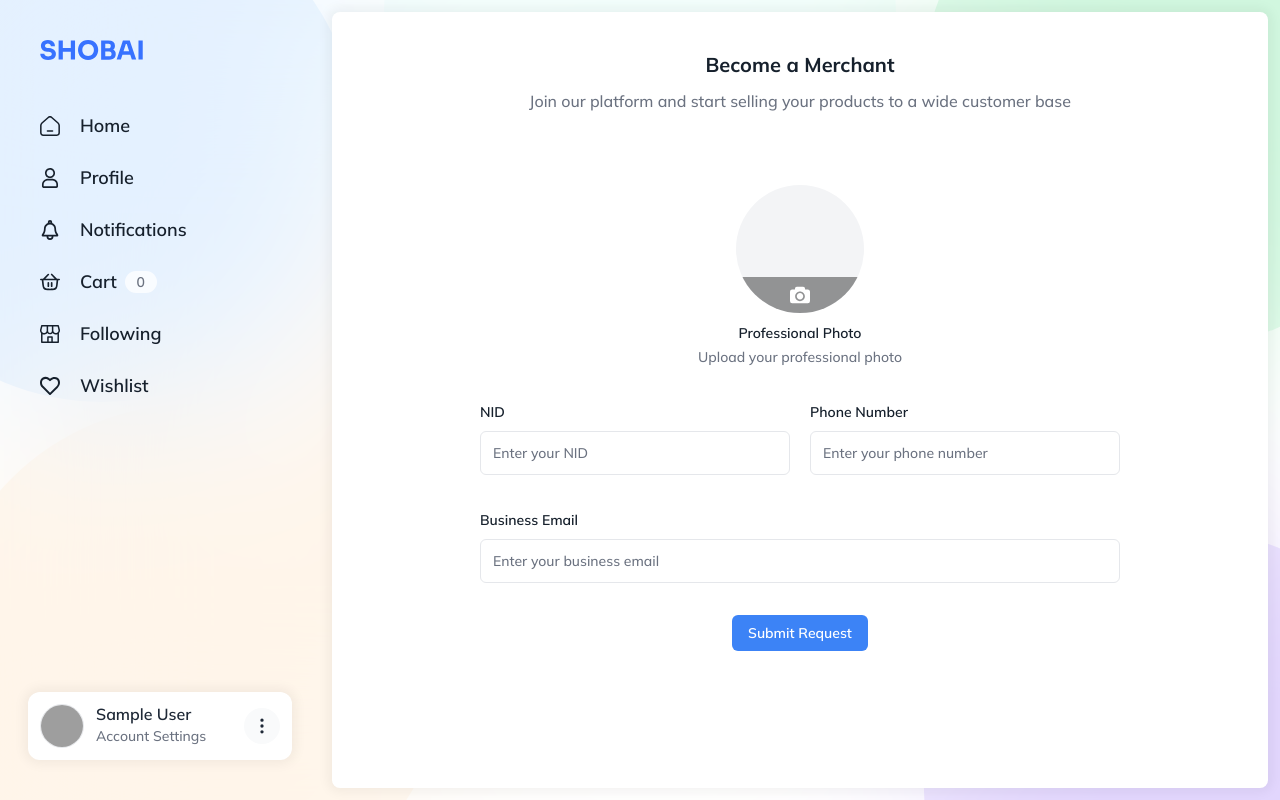
After one commit to Mohotasir/SHOBAI, a Django app: page /become-merchant in a window 1280 px wide. The commit adds this page. Run offline with Django 5.2, Linux system fonts and the light colour scheme; the visitor is signed in with stand-in values (Sample User, id 1); some libraries are stand-ins or nearby versions; grey boxes are pictures that could not be loaded.

Commit message:
added become-merchant page

```diff
--- a/apps/users/admin.py
+++ b/apps/users/admin.py
@@ -1,6 +1,9 @@
 from django.contrib import admin
-from .models import User
+from .models import User, MerchantApplication
 
 
 # Register User model
 admin.site.register(User)
+
+# Register Merchant Application model
+admin.site.register(MerchantApplication)
--- a/apps/users/forms.py
+++ b/apps/users/forms.py
@@ -4,6 +4,7 @@ from django.core.exceptions import ValidationError
 from django.contrib.auth import get_user_model
 from django.contrib.auth.password_validation import validate_password
 from django.contrib.auth.password_validation import password_validators_help_texts
+from .models import MerchantApplication
 
 User = get_user_model()
 
@@ -121,3 +122,66 @@ class UserSignInForm(forms.Form):
         required=True,
         error_messages={"required": "Password is required."},
     )
+
+
+class BecomeMerchantForm(forms.ModelForm):
+    photo = forms.FileField(
+        label="Photo",
+        widget=forms.FileInput(
+            attrs={
+                "class": "absolute inset-0 appearance-none opacity-0 outline-none focus:outline-none focus:ring-0",
+                "accept": "image/*",
+                "onchange": "showImage(event)",
+            }
+        ),
+        required=True,
+        error_messages={"required": "Photo is required."},
+    )
+
+    nid = forms.CharField(
+        label="NID",
+        widget=forms.TextInput(
+            attrs={
+                "class": "input w-full",
+                "placeholder": "Enter your NID",
+                "autocomplete": "off",
+            }
+        ),
+        required=True,
+        error_messages={"required": "NID is required."},
+    )
+
+    contact = forms.CharField(
+        label="Phone Number",
+        widget=forms.TextInput(
+            attrs={
+                "class": "input w-full",
+                "placeholder": "Enter your phone number",
+                "autocomplete": "phone",
+            }
+        ),
+        required=True,
+        error_messages={"required": "Phone number is required."},
+    )
+
+    email = forms.EmailField(
+        label="Business Email",
+        widget=forms.EmailInput(
+            attrs={
+                "class": "input w-full",
+                "placeholder": "Enter your business email",
+                "autocomplete": "email",
+            }
+        ),
+        required=True,
+        error_messages={"required": "Business email is required."},
+    )
+
+    class Meta:
+        model = MerchantApplication
+        fields = ["nid", "photo", "email", "contact"]
+
+    def clean_email(self):
+        email = self.cleaned_data.get("email")
+        validate_email(email)
+        return email
--- /dev/null
+++ b/apps/users/templates/become_merchant.html
@@ -0,0 +1,71 @@
+{% extends "layouts/root_layout.html" %}
+{% load static %}
+
+{% block slot %}
+   <section class="p-10 col-start-2 col-span-1 flex flex-col gap-y-10 bg-white flex-1 rounded-lg shadow-card">
+      <header class="space-y-3 text-center">
+         <div class="text-foreground text-xl font-bold leading-tight">Become a Merchant</div>
+         <div>Join our platform and start selling your products to a wide customer base</div>
+      </header>
+
+      <form method="post"
+            enctype="multipart/form-data"
+            class="mx-auto w-full max-w-screen-sm space-y-8">
+         {% csrf_token %}
+         <div class="flex flex-col w-full items-center text-center space-y-2.5">
+            <div class="flex-center relative size-32 rounded-full bg-gray-100 overflow-hidden">
+               {{ form.photo }}
+
+               <img id="image-preview"
+                    src="https://images.unsplash.com/photo-1519345182560-3f2917c472ef?ixlib=rb-%3DeyJhcHBfaWQiOjEyMDd9&auto=format&fit=facearea&facepad=8&w=1024&h=1024&q=80"
+                    width="128"
+                    height="128"
+                    class="hidden absolute inset-0 object-cover pointer-events-none"
+                    alt="Uploaded image" />
+
+               <div class="py-2 absolute inset-x-0 bottom-0 flex flex-col items-center justify-center gap-x-2 bg-black/40 pointer-events-none">
+                  <img src="{% static 'images/Camera.svg' %}"
+                       width="20"
+                       height="20"
+                       alt="Camera icon"
+                       class="size-5" />
+               </div>
+            </div>
+
+            <div class="space-y-1 text-sm">
+               <label for="{{ form.photo.id_for_label }}">Professional Photo</label>
+               <p>Upload your professional photo</p>
+               {% if form.photo.errors %}<span class="text-sm text-destructive">{{ form.photo.errors.0 }}</span>{% endif %}
+            </div>
+         </div>
+
+         <!-- NID and Contact Number -->
+         <div class="flex flex-wrap gap-5">
+            <div class="flex-grow space-y-2">
+               <label for="{{ form.nid.id_for_label }}">NID</label>
+               {{ form.nid }}
+               {% if form.nid.errors %}<span class="text-sm text-destructive">{{ form.nid.errors.0 }}</span>{% endif %}
+            </div>
+            <div class="flex-grow space-y-2">
+               <label for="{{ form.contact.id_for_label }}">Phone Number</label>
+               {{ form.contact }}
+               {% if form.contact.errors %}<span class="text-sm text-destructive">{{ form.contact.errors.0 }}</span>{% endif %}
+            </div>
+         </div>
+
+         <!-- Business Email -->
+         <div class="flex-grow space-y-2">
+            <label for="{{ form.contact.id_for_label }}">Business Email</label>
+            {{ form.email }}
+            {% if form.email.errors %}<span class="text-sm text-destructive">{{ form.email.errors.0 }}</span>{% endif %}
+         </div>
+
+         <div class="flex items-center justify-center">
+            <button type="submit"
+                    class="px-4 py-2 rounded-md bg-primary text-sm text-primary-foreground font-semibold active:scale-95 transition-transform">
+               Submit Request
+            </button>
+         </div>
+      </form>
+   </section>
+{% endblock slot %}
--- a/apps/users/urls.py
+++ b/apps/users/urls.py
@@ -5,4 +5,5 @@ urlpatterns = [
     path("register", views.register, name="register"),
     path("login", views.login, name="login"),
     path("logout", views.logout, name="logout"),
+    path("become-merchant", views.become_merchant, name="become-merchant"),
 ]
--- a/apps/users/views.py
+++ b/apps/users/views.py
@@ -1,7 +1,8 @@
+from django.contrib.auth.decorators import login_required
 from django.contrib import messages
 from django.shortcuts import render, redirect
 from django.contrib.auth import authenticate, login as signIn, logout as signOut
-from .forms import UserRegistrationForm, UserSignInForm
+from .forms import UserRegistrationForm, UserSignInForm, BecomeMerchantForm
 
 
 def register(request):
@@ -58,4 +59,26 @@ def logout(request):
     This handles the logout of a user.
     """
     signOut(request)
-    return redirect("home")
+    return redirect(request.META.get("HTTP_REFERER", "/"))
+
+
+@login_required
+def become_merchant(request):
+    """
+    This view handles the request to become a merchant.
+    """
+    if request.method == "POST":
+        form = BecomeMerchantForm(request.POST, request.FILES)
+        if form.is_valid():
+            application = form.save(commit=False)
+            application.user = request.user
+            application.save()
+            messages.success(request, "Successfully submitted!")
+            return redirect("home")
+        else:
+            print(form.errors)
+
+    else:
+        form = BecomeMerchantForm()
+
+    return render(request, "become_merchant.html", {"form": form})
--- a/shobai/settings.py
+++ b/shobai/settings.py
@@ -46,6 +46,7 @@ ACCOUNT_USERNAME_REQUIRED = False
 ACCOUNT_AUTHENTICATION_METHOD = "email"
 ACCOUNT_SESSION_REMEMBER = False
 ACCOUNT_UNIQUE_EMAIL = True
+LOGIN_URL = "/login"
 LOGIN_REDIRECT_URL = "home"
 ACCOUNT_LOGOUT_REDIRECT_URL = "home"
 SOCIALACCOUNT_LOGIN_ON_GET = True
--- a/static/js/script.js
+++ b/static/js/script.js
@@ -25,3 +25,18 @@ function ShowUserMenu(element) {
       }
    }
 }
+
+function showImage(e) {
+   const imageInput = event.target;
+   const preview = document.getElementById("image-preview");
+   const file = imageInput.files[0];
+
+   if (file) {
+      const reader = new FileReader();
+      reader.onload = function (e) {
+         preview.src = e.target.result;
+         preview.classList.remove("hidden");
+      };
+      reader.readAsDataURL(file);
+   }
+}
--- a/templates/snippets/Sidebar.html
+++ b/templates/snippets/Sidebar.html
@@ -81,7 +81,7 @@
             <ul id="account-details-menu"
                 class="hidden p-2 absolute inset-x-0 bottom-[calc(100%+0.5rem)] bg-white rounded-lg shadow-card origin-bottom animate-scale-in">
                <li>
-                  <a href="{% url 'become-merchant' %}"
+                  <a href=""
                      class="px-2 py-1 w-full inline-flex items-center gap-x-4 hover:bg-accent group rounded-md">
                      <div class="size-9 flex-center bg-gray-100 rounded-full">{% include "icons/Address.html" %}</div>
                      <span>Address Book</span>
--- a/theme/static/css/dist/styles.css
+++ b/theme/static/css/dist/styles.css
@@ -1101,6 +1101,11 @@ label {
   height: 3rem;
 }
 
+.size-32 {
+  width: 8rem;
+  height: 8rem;
+}
+
 .size-4 {
   width: 1rem;
   height: 1rem;
@@ -1180,6 +1185,10 @@ label {
 
 .max-w-lg {
   max-width: 32rem;
+}
+
+.max-w-screen-sm {
+  max-width: 640px;
 }
 
 .flex-1 {
@@ -1319,6 +1328,12 @@ label {
   animation: toast-scale-circle 300ms cubic-bezier(0.175,0.885,0.32,1.275) 100ms forwards;
 }
 
+.appearance-none {
+  -webkit-appearance: none;
+     -moz-appearance: none;
+          appearance: none;
+}
+
 .grid-cols-\[20rem\2c 1fr\] {
   grid-template-columns: 20rem 1fr;
 }
@@ -1422,6 +1437,24 @@ label {
   margin-bottom: calc(0.5rem * var(--tw-space-y-reverse));
 }
 
+.space-y-2\.5 > :not([hidden]) ~ :not([hidden]) {
+  --tw-space-y-reverse: 0;
+  margin-top: calc(0.625rem * calc(1 - var(--tw-space-y-reverse)));
+  margin-bottom: calc(0.625rem * var(--tw-space-y-reverse));
+}
+
+.space-y-3 > :not([hidden]) ~ :not([hidden]) {
+  --tw-space-y-reverse: 0;
+  margin-top: calc(0.75rem * calc(1 - var(--tw-space-y-reverse)));
+  margin-bottom: calc(0.75rem * var(--tw-space-y-reverse));
+}
+
+.space-y-8 > :not([hidden]) ~ :not([hidden]) {
+  --tw-space-y-reverse: 0;
+  margin-top: calc(2rem * calc(1 - var(--tw-space-y-reverse)));
+  margin-bottom: calc(2rem * var(--tw-space-y-reverse));
+}
+
 .divide-x > :not([hidden]) ~ :not([hidden]) {
   --tw-divide-x-reverse: 0;
   border-right-width: calc(1px * var(--tw-divide-x-reverse));
@@ -1495,6 +1528,10 @@ label {
   background-color: hsl(var(--background));
 }
 
+.bg-black\/40 {
+  background-color: rgb(0 0 0 / 0.4);
+}
+
 .bg-blue-300 {
   --tw-bg-opacity: 1;
   background-color: rgb(147 197 253 / var(--tw-bg-opacity));
@@ -1579,6 +1616,15 @@ label {
   stroke: currentColor;
 }
 
+.object-cover {
+  -o-object-fit: cover;
+     object-fit: cover;
+}
+
+.p-10 {
+  padding: 2.5rem;
+}
+
 .p-12 {
   padding: 3rem;
 }
@@ -1699,6 +1745,11 @@ label {
   line-height: 1.25rem;
 }
 
+.text-xl {
+  font-size: 1.25rem;
+  line-height: 1.75rem;
+}
+
 .text-xs {
   font-size: 0.75rem;
   line-height: 1rem;
@@ -1722,6 +1773,10 @@ label {
 
 .leading-none {
   line-height: 1;
+}
+
+.leading-tight {
+  line-height: 1.25;
 }
 
 .tracking-tight {
@@ -1811,6 +1866,12 @@ label {
 
 .transition-all {
   transition-property: all;
+  transition-timing-function: cubic-bezier(0.4, 0, 0.2, 1);
+  transition-duration: 150ms;
+}
+
+.transition-transform {
+  transition-property: transform;
   transition-timing-function: cubic-bezier(0.4, 0, 0.2, 1);
   transition-duration: 150ms;
 }
@@ -2022,6 +2083,17 @@ label {
   background-color: rgb(255 255 255 / 0.5);
 }
 
+.focus\:outline-none:focus {
+  outline: 2px solid transparent;
+  outline-offset: 2px;
+}
+
+.focus\:ring-0:focus {
+  --tw-ring-offset-shadow: var(--tw-ring-inset) 0 0 0 var(--tw-ring-offset-width) var(--tw-ring-offset-color);
+  --tw-ring-shadow: var(--tw-ring-inset) 0 0 0 calc(0px + var(--tw-ring-offset-width)) var(--tw-ring-color);
+  box-shadow: var(--tw-ring-offset-shadow), var(--tw-ring-shadow), var(--tw-shadow, 0 0 #0000);
+}
+
 .focus-visible\:outline-none:focus-visible {
   outline: 2px solid transparent;
   outline-offset: 2px;
@@ -2047,6 +2119,12 @@ label {
   transform: translate(var(--tw-translate-x), var(--tw-translate-y)) rotate(var(--tw-rotate)) skewX(var(--tw-skew-x)) skewY(var(--tw-skew-y)) scaleX(var(--tw-scale-x)) scaleY(var(--tw-scale-y));
 }
 
+.active\:scale-95:active {
+  --tw-scale-x: .95;
+  --tw-scale-y: .95;
+  transform: translate(var(--tw-translate-x), var(--tw-translate-y)) rotate(var(--tw-rotate)) skewX(var(--tw-skew-x)) skewY(var(--tw-skew-y)) scaleX(var(--tw-scale-x)) scaleY(var(--tw-scale-y));
+}
+
 .disabled\:cursor-not-allowed:disabled {
   cursor: not-allowed;
 }
```
Also changed, not shown: apps/users/models.py (+28 -1 lines), apps/users/migrations/0002_merchantapplication.py (added), media/merchant_photos/Kesner.jpeg (added), media/profiles/Shahriar_Arefin_profile.jpg (added), static/images/Camera.svg, static/images/Upload.svg (added).
